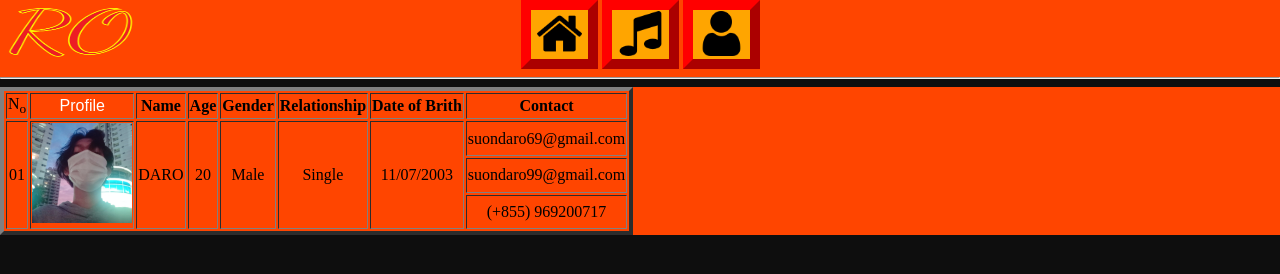
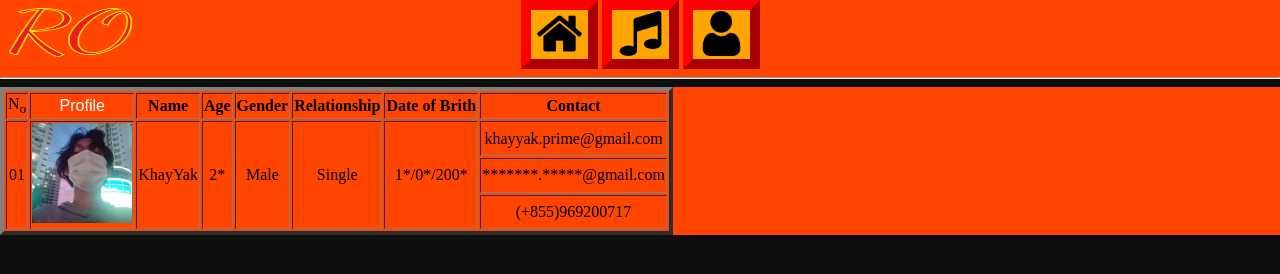
Before and after one commit to Justyoui/JustYOU, a plain HTML site: page assest/Test_Page/Test_Page.html in a window 1280 px wide. Drawn offline with Linux system fonts and the light colour scheme.

Commit message:
Update Test_Page.html

```diff
--- a/assest/Test_Page/Test_Page.html
+++ b/assest/Test_Page/Test_Page.html
@@ -33,18 +33,18 @@
                         <tr>
                             <td rowspan="3">01</td>
                             <td rowspan="3"><a href="https://www.instagram.com/i40123300/#"><img src="../images/channels4_profile.jpg" width="100%" height="100px"></a></td>
-                            <td rowspan="3">DARO</td>
-                            <td rowspan="3">20</td>
+                            <td rowspan="3">KhayYak</td>
+                            <td rowspan="3">2*</td>
                             <td rowspan="3">Male</td>
                             <td rowspan="3">Single</td>
-                            <td rowspan="3">11/07/2003</td>
-                            <td>suondaro69@gmail.com</td>
+                            <td rowspan="3">1*/0*/200*</td>
+                            <td>khayyak.prime@gmail.com</td>
                         </tr>
                         <tr>
-                            <td>suondaro99@gmail.com</td>
+                            <td>*******.*****@gmail.com</td>
                         </tr>
                         <tr>
-                            <td>(+855) 969200717</td>
+                            <td>(+855)969200717</td>
                         </tr>
                     </tbody>
                 </table>
```
